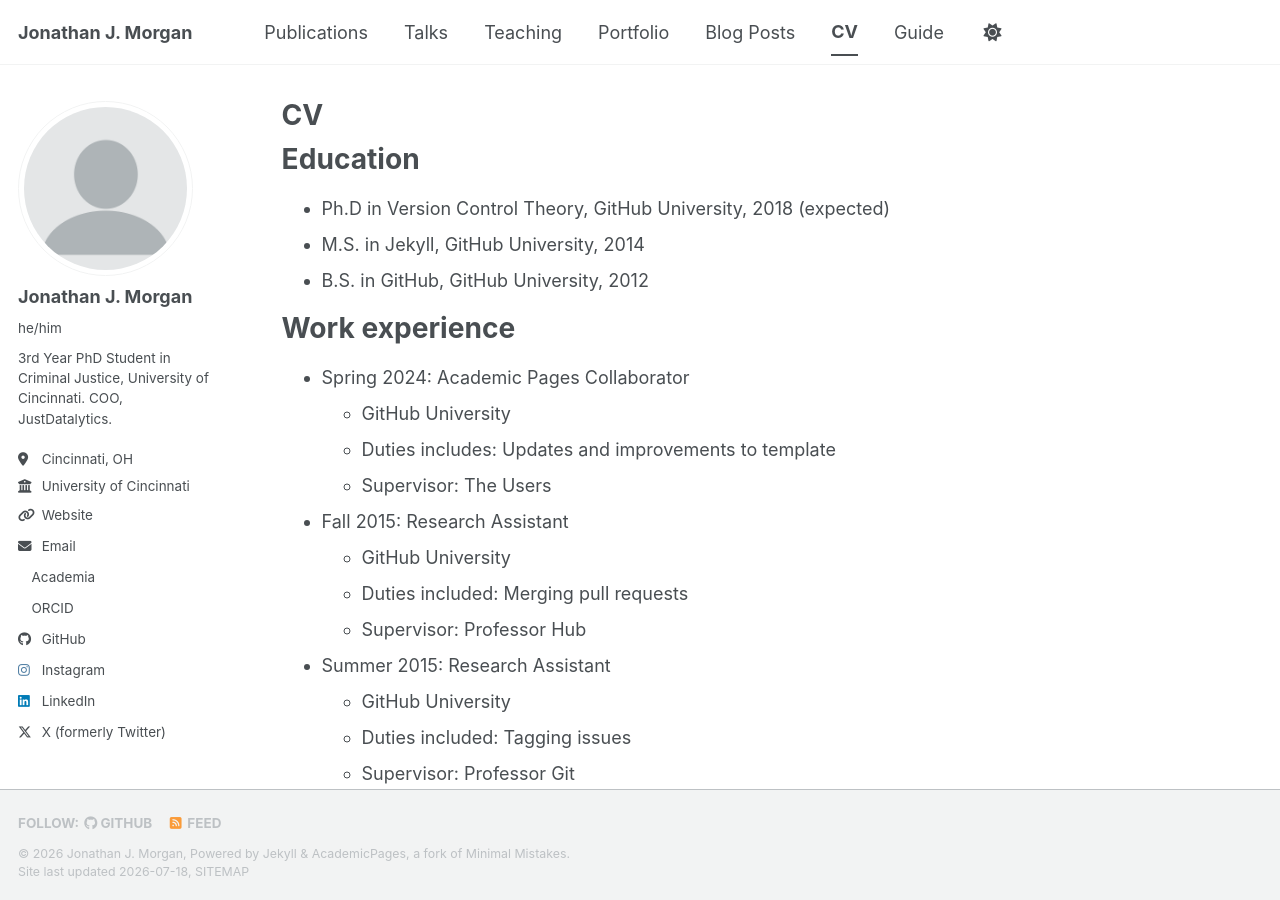
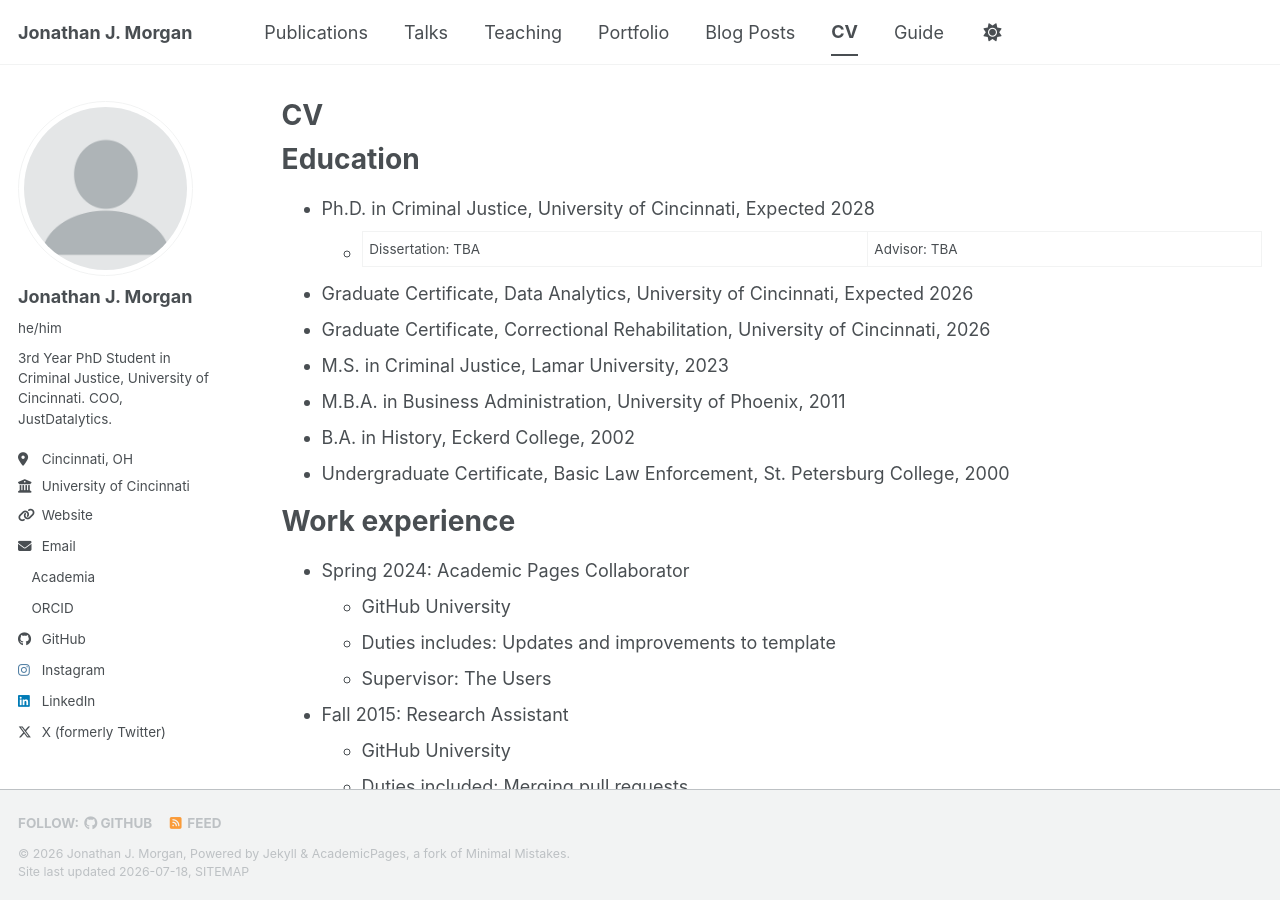
Before and after one commit to jjmorgannet/jjmorgannet.github.io, a Jekyll site: the page built from _pages/cv.md, in a window 1280 px wide and 900 px high. Built offline with Jekyll 4.4.1, drawn with Linux system fonts in a browser that asks for light colours; a style sheet for code colours, icons or effects is not loaded.

Commit message:
Update cv.md

```diff
--- a/_pages/cv.md
+++ b/_pages/cv.md
@@ -11,9 +11,14 @@
 
 Education
 ======
-* Ph.D in Version Control Theory, GitHub University, 2018 (expected)
-* M.S. in Jekyll, GitHub University, 2014
-* B.S. in GitHub, GitHub University, 2012
+* Ph.D. in Criminal Justice, University of Cincinnati, Expected 2028
+  * Dissertation: TBA | Advisor: TBA
+ * Graduate Certificate, Data Analytics, University of Cincinnati, Expected 2026
+ * Graduate Certificate, Correctional Rehabilitation, University of Cincinnati, 2026
+* M.S. in Criminal Justice, Lamar University, 2023
+* M.B.A. in Business Administration, University of Phoenix, 2011
+* B.A. in History, Eckerd College, 2002
+* Undergraduate Certificate, Basic Law Enforcement, St. Petersburg College, 2000
 
 Work experience
 ======
```
